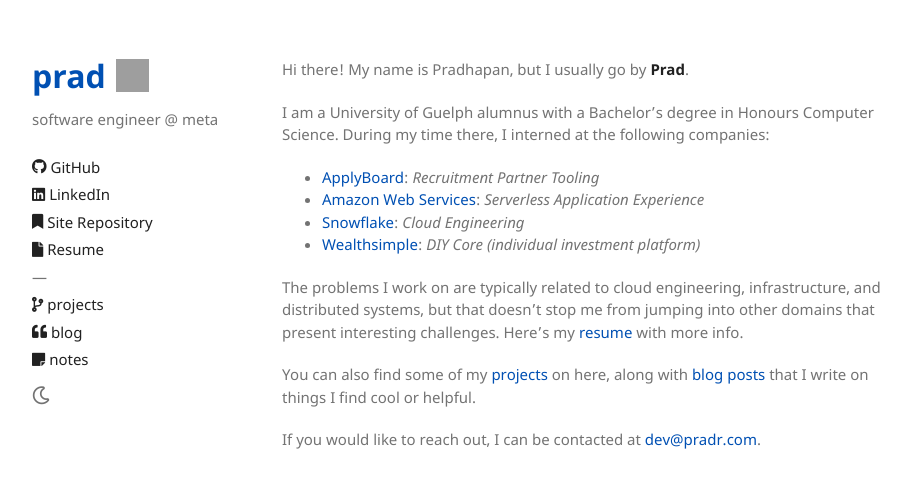
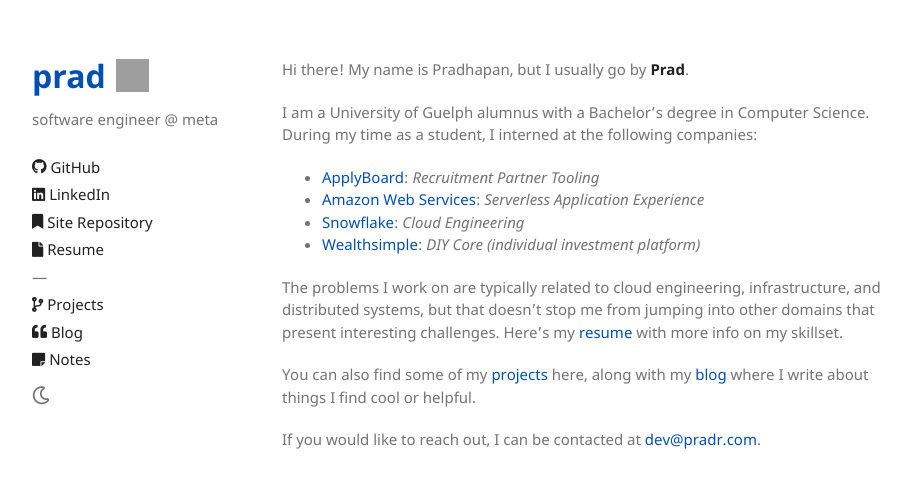
Before and after one commit to pradhapanr/prad-site, a Jekyll site: the page built from index.md, in a window 1280 px wide. Shown: the top 488 px of the page, without its empty margins (153-1064 px from the left). Built offline with Jekyll 4.4.1, drawn with Linux system fonts in a browser that asks for light colours; grey boxes are pictures that could not be loaded.

Commit message:
more about updates

```diff
--- a/_includes/sidebar.html
+++ b/_includes/sidebar.html
@@ -21,7 +21,7 @@
     </a>
   </li>
   <li style="margin: 5px 0; display: flex; align-items: center;">
-    <a href="https://github.com/pradhapanr/new-site" style="display: flex; align-items: center;">
+    <a href="https://github.com/pradhapanr/prad-site" style="display: flex; align-items: center;">
       <i class="fa fa-bookmark" style="margin-right: 4px;"></i> Site Repository
     </a>
   </li>
@@ -35,17 +35,17 @@
   </li>
   <li style="margin: 5px 0; display: flex; align-items: center;">
     <a href="/projects" style="display: flex; align-items: center;">
-      <i class="fas fa-code-branch" style="margin-right: 4px;"></i> projects
+      <i class="fas fa-code-branch" style="margin-right: 4px;"></i> Projects
     </a>
   </li>
   <li style="margin: 5px 0; display: flex; align-items: center;">
     <a href="/blog" style="display: flex; align-items: center;">
-      <i class="fas fa-quote-left" style="margin-right: 4px;"></i> blog
+      <i class="fas fa-quote-left" style="margin-right: 4px;"></i> Blog
     </a>
   </li>
   <li style="margin: 5px 0; display: flex; align-items: center;">
     <a href="/notes" style="display: flex; align-items: center;">
-      <i class="fa fa-sticky-note" style="margin-right: 4px;"></i> notes
+      <i class="fa fa-sticky-note" style="margin-right: 4px;"></i> Notes
     </a>
   </li>
   <li style="margin: 15px 0; display: flex; align-items: center;">
--- a/index.md
+++ b/index.md
@@ -4,8 +4,8 @@
 
 Hi there! My name is Pradhapan, but I usually go by **Prad**.
 
-I am a University of Guelph alumnus with a Bachelor's degree in Honours Computer Science. During my time there, I
-interned at the following companies:
+I am a University of Guelph alumnus with a Bachelor's degree in Computer Science. During my time as a
+student, I interned at the following companies:
 
   - [ApplyBoard](https://www.applyboard.com/): *Recruitment Partner Tooling*
   - [Amazon Web Services](https://aws.amazon.com/): *Serverless Application Experience*
@@ -13,9 +13,9 @@
   - [Wealthsimple](https://wealthsimple.com): *DIY Core (individual investment platform)*
 
 The problems I work on are typically related to cloud engineering, infrastructure, and distributed systems, but that doesn't
-stop me from jumping into other domains that present interesting challenges. Here's my [resume](/assets/pdf/resume.pdf) with more info.
+stop me from jumping into other domains that present interesting challenges. Here's my [resume](/assets/pdf/resume.pdf) with more info on my skillset.
 
-You can also find some of my [projects](/projects) on here, along with [blog posts](/posts) that I write
-on things I find cool or helpful.
+You can also find some of my [projects](/projects) here, along with my [blog](/blog) where I write about things
+I find cool or helpful.
 
 If you would like to reach out, I can be contacted at [dev@pradr.com](mailto:dev@pradr.com).
```
